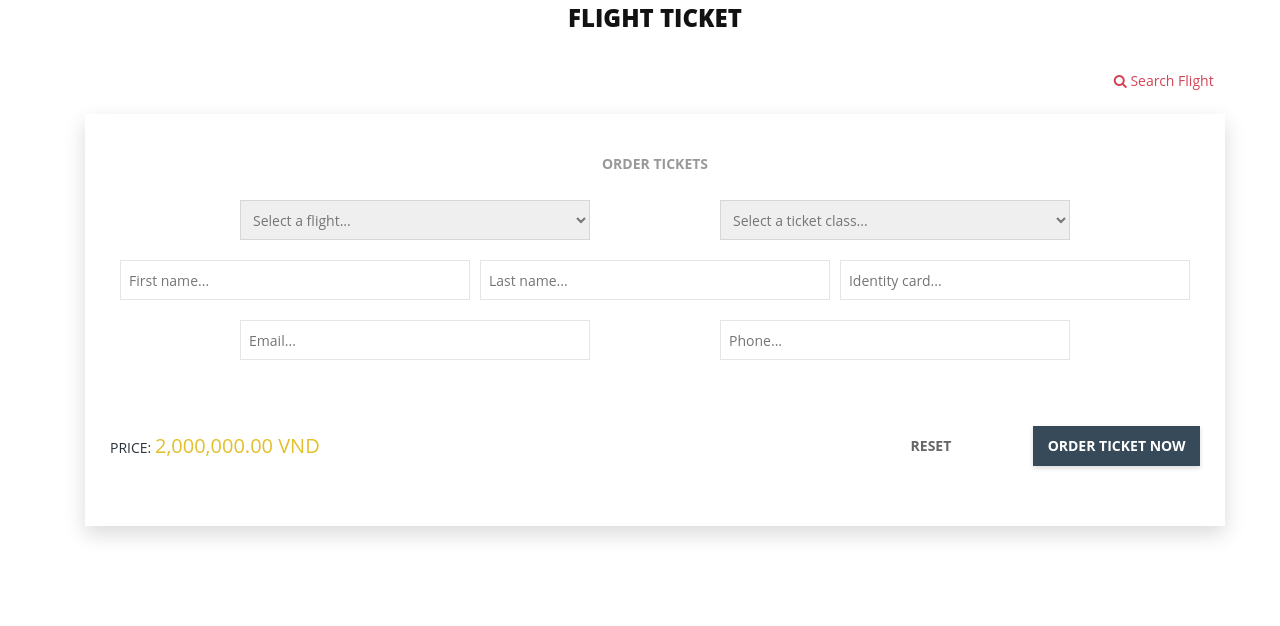
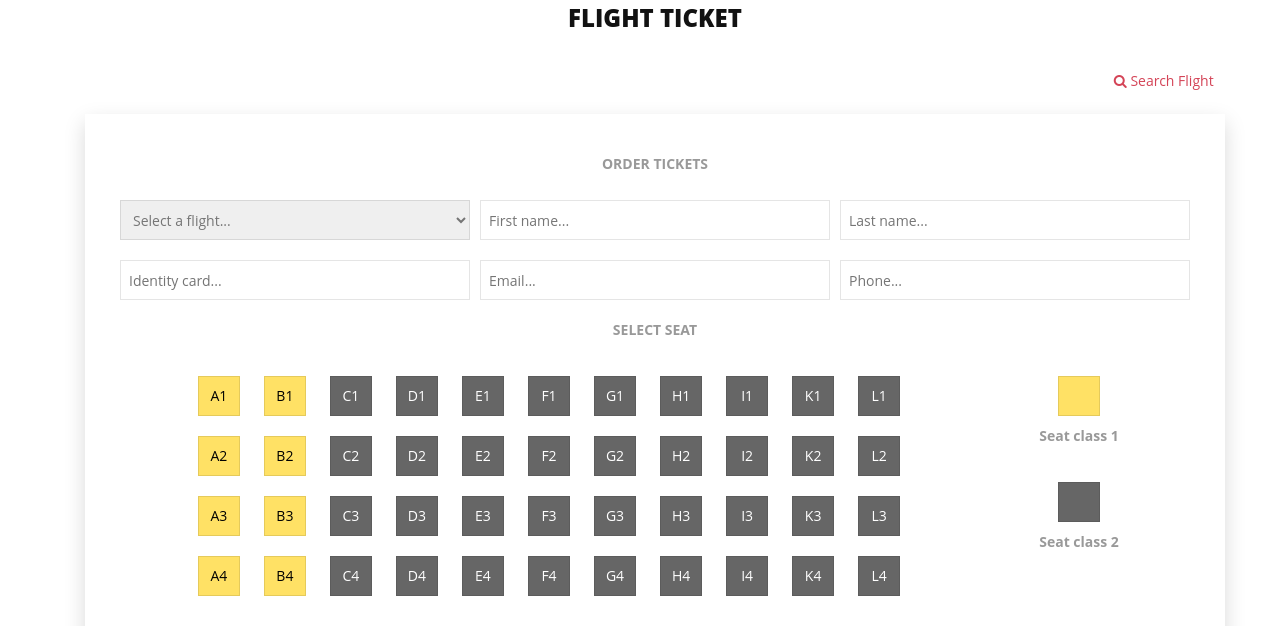
Before and after one commit to phanhuytran/BanVeChuyenBay, a Flask app: page /air-ticket-sales in a window 1280 px wide. Shown: the part 356-982 px from the top of the page. Run offline with Flask 2, Linux system fonts and the light colour scheme; some libraries are stand-ins or nearby versions.

Commit message:
Tạo giao diện "CHỌN CHỖ NGỒI"

```diff
--- a/app/__init__.py
+++ b/app/__init__.py
@@ -6,7 +6,7 @@ from flask_login import LoginManager
 app = Flask(__name__)
 
 app.secret_key = "\x8a\xbe\xa6\x86\x01D\x03\xfdt\xb8*\x9f\xae\x86\xad\xaf"
-app.config["SQLALCHEMY_DATABASE_URI"] = "mysql+pymysql://root:Taonha@123@localhost/airlineht?charset=utf8mb4"
+app.config["SQLALCHEMY_DATABASE_URI"] = "mysql+pymysql://root:Tphuy150200mysql@@localhost/airlineht?charset=utf8mb4"
 app.config["SQLALCHEMY_TRACK_MODIFICATIONS"] = True
 app.config['ROOT_PROJECT_PATH'] = app.root_path
 
--- a/app/main.py
+++ b/app/main.py
@@ -120,7 +120,7 @@ def search_flight():
         arrival = request.form.get('to_locate')
         date_flight = request.form.get('date_flight')
 
-        schedules = get_schedule(arrival_locate = arrival, depature_locate=departure, date=date_flight)
+        schedules = get_schedule(arrival_locate = arrival, departure_locate=departure, date=date_flight)
         enumerate_schedules = enumerate(schedules)
         count_result = len(schedules)
         if schedules:
--- /dev/null
+++ b/app/static/css/select-seat.css
@@ -0,0 +1,36 @@
+div.seat {
+    display: flex;
+}
+
+div.seat-class {
+    width: 80%;
+}
+
+div.seat-note {
+    width: 20%;
+}
+
+div.seat-note button {
+    width: 20% !important;
+}
+
+div.seat button {
+    margin: 10px;
+    width: 5%;
+    height: 40px;
+    background: #666;
+    color: #fff;
+    border: 1px solid rgba(0, 0, 0, 0.1);
+    transition: all .2s;
+}
+
+button.seat-class-1 {
+    background: #ffe165 !important;
+    color: black !important;
+    transition: all .2s;
+}
+
+div.seat button:hover, button.seat-class-1:hover {
+    background: #364a59 !important;
+    color: #fff !important;
+}
--- a/app/templates/air-ticket-sales.html
+++ b/app/templates/air-ticket-sales.html
@@ -27,36 +27,77 @@
                                     </div>
                                 </div>
                                 <div class="input-field">
-                                    <div class="input-select">
-                                        <div class="input-select">
-                                            <select name="id_flight">
-                                                <option>Select a ticket class...</option>
-                                                <option>Ticket class 1</option>
-                                                <option>Ticket class 2</option>
-                                            </select>
-                                        </div>
-                                    </div>
+                                    <input type="text" name="first_name" placeholder="First name..." />
+                                </div>
+                                <div class="input-field">
+                                    <input type="text" name="last_name" placeholder="Last name..." />
                                 </div>
                             </div>
 
                             <div class="row second">
                                 <div class="input-field">
-                                    <input type="text" name="first_name" placeholder="First name..." />
-                                </div>
-                                <div class="input-field">
-                                    <input type="text" name="last_name" placeholder="Last name..." />
-                                </div>
-                                <div class="input-field">
                                     <input type="text" name="identity_card" placeholder="Identity card..." />
                                 </div>
-                            </div>
-
-                            <div class="row second">
                                 <div class="input-field">
                                     <input type="text" name="email" placeholder="Email..." />
                                 </div>
                                 <div class="input-field">
                                     <input type="text" name="phone" placeholder="Phone..." />
+                                </div>
+                            </div>
+
+                            <span class="desc">SELECT SEAT</span>
+
+                            <div class="seat">
+                                <div class="seat-class">
+                                    <button class="seat-class-1">A1</button>
+                                    <button class="seat-class-1">B1</button>
+                                    <button>C1</button>
+                                    <button>D1</button>
+                                    <button>E1</button>
+                                    <button>F1</button>
+                                    <button>G1</button>
+                                    <button>H1</button>
+                                    <button>I1</button>
+                                    <button>K1</button>
+                                    <button>L1</button><br/>
+                                    <button class="seat-class-1">A2</button>
+                                    <button class="seat-class-1">B2</button>
+                                    <button>C2</button>
+                                    <button>D2</button>
+                                    <button>E2</button>
+                                    <button>F2</button>
+                                    <button>G2</button>
+                                    <button>H2</button>
+                                    <button>I2</button>
+                                    <button>K2</button>
+                                    <button>L2</button><br/>
+                                    <button class="seat-class-1">A3</button>
+                                    <button class="seat-class-1">B3</button>
+                                    <button>C3</button>
+                                    <button>D3</button>
+                                    <button>E3</button>
+                                    <button>F3</button>
+                                    <button>G3</button>
+                                    <button>H3</button>
+                                    <button>I3</button>
+                                    <button>K3</button>
+                                    <button>L3</button><br/>
+                                    <button class="seat-class-1">A4</button>
+                                    <button class="seat-class-1">B4</button>
+                                    <button>C4</button>
+                                    <button>D4</button>
+                                    <button>E4</button>
+                                    <button>F4</button>
+                                    <button>G4</button>
+                                    <button>H4</button>
+                                    <button>I4</button>
+                                    <button>K4</button>
+                                    <button>L4</button>
+                                </div>
+                                <div class="seat-note">
+                                    <button disabled class="seat-class-1"></button><span class="desc">Seat class 1</span>
+                                    <button disabled></button><span class="desc">Seat class 2</span>
                                 </div>
                             </div>
 
@@ -78,6 +119,8 @@
         </div>
     </section>
 
+
+
     <section class="map">
         <div class="container">
             <div class="row">
--- a/app/templates/base/index.html
+++ b/app/templates/base/index.html
@@ -15,7 +15,8 @@
     <link rel="stylesheet" href="{{ url_for('static', filename='css/tooplate-style.css') }}">
     <link rel="stylesheet" href="{{ url_for('static', filename='css/style.css') }}">
     <link rel="stylesheet" href="{{ url_for('static', filename='css/search.css') }}">
-    <link rel="Shortcut Icon" href="{{ url_for('static', filename='img/logo-i.png') }}"/>
+    <link rel="stylesheet" href="{{ url_for('static', filename='css/select-seat.css') }}"/>
+    <link rel="Shortcut Icon" href="{{ url_for('static', filename='img/go-to-top.png') }}"/>
     <link rel="stylesheet" href="https://cdnjs.cloudflare.com/ajax/libs/font-awesome/4.7.0/css/font-awesome.min.css">
     <!-- css search -->
     <link href="https://fonts.googleapis.com/css?family=Lato:400,600,700" rel="stylesheet" />
--- a/app/templates/base/log.html
+++ b/app/templates/base/log.html
@@ -12,7 +12,7 @@
     <link rel="stylesheet" href="{{ url_for('static', filename='css/fontAwesome.css') }}">
     <link rel="stylesheet" href="{{ url_for('static', filename='css/tooplate-style.css') }}"/>
     <link rel="stylesheet" href="{{ url_for('static', filename='css/log-style.css') }}"/>
-    <link rel="Shortcut Icon" href="{{ url_for('static', filename='img/logo-i.png') }}"/>
+    <link rel="Shortcut Icon" href="{{ url_for('static', filename='img/go-to-top.png') }}"/>
 </head>
 
 <body>
```
Also changed, not shown: app/templates/search-flight.html (+5 -8 lines), app/utils.py (+7 -7 lines), app/static/img/go-to-top.png.
